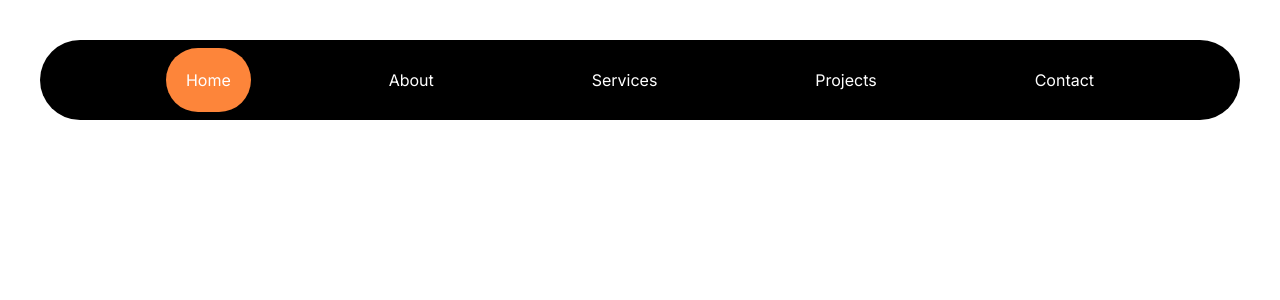
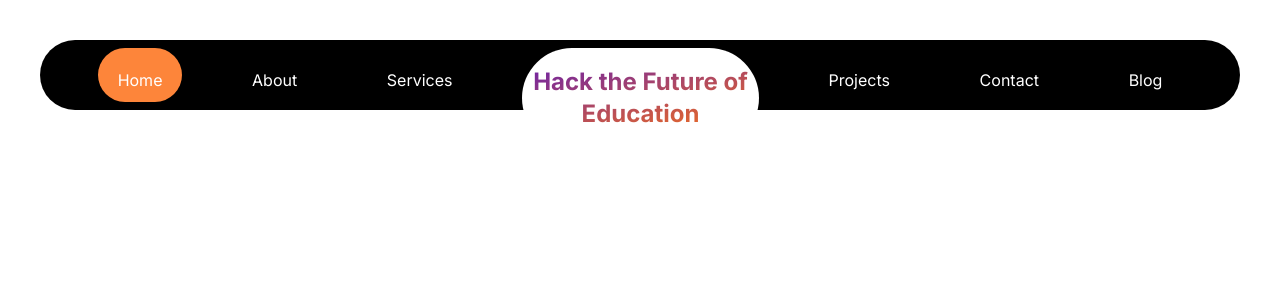
Before and after one commit to hackthefutureofeducation/website, a Next.js app: page / in a window 1280 px wide. Shown: the top 300 px of the page. Built offline with nearby package versions, Linux system fonts and the light colour scheme.

Commit message:
Modify the Nav 🔥

```diff
--- a/src/components/Nav.tsx
+++ b/src/components/Nav.tsx
@@ -2,12 +2,17 @@ import React from "react";
 import { NavLink } from "./NavLink";
 export function Nav() {
   return (
-    <nav className=" p-2 m-10 bg-black rounded-full flex justify-evenly">
+    <nav className=" p-2 lg:m-10 bg-black lg:rounded-full flex justify-evenly max-h-[70px]">
       <NavLink text="Home" active={true} />
-      <NavLink text="About" active={false}></NavLink>
-      <NavLink text="Services" active={false}></NavLink>
-      <NavLink text="Projects" active={false}></NavLink>
-      <NavLink text="Contact" active={false}></NavLink>
+      <NavLink text="About" active={false}/>
+      <NavLink text="Services" active={false}/>
+      <div className="bg-white w-1/5 rounded-full  mb-[-20px] h-[100px] flex flex-col justify-center items-center text-black">
+        <h1 className="text-2xl font-bold text-center bg-gradient-to-tl from-orange-500 to-purple-800 bg-clip-text text-transparent">Hack the Future of Education</h1>
+      </div>
+      <NavLink text="Projects" active={false}/>
+      <NavLink text="Contact" active={false}/>
+      <NavLink text="Blog" active={false} link="https://adambashaahmednaji.com/articles/"/>
+
     </nav>
   );
 }
```
